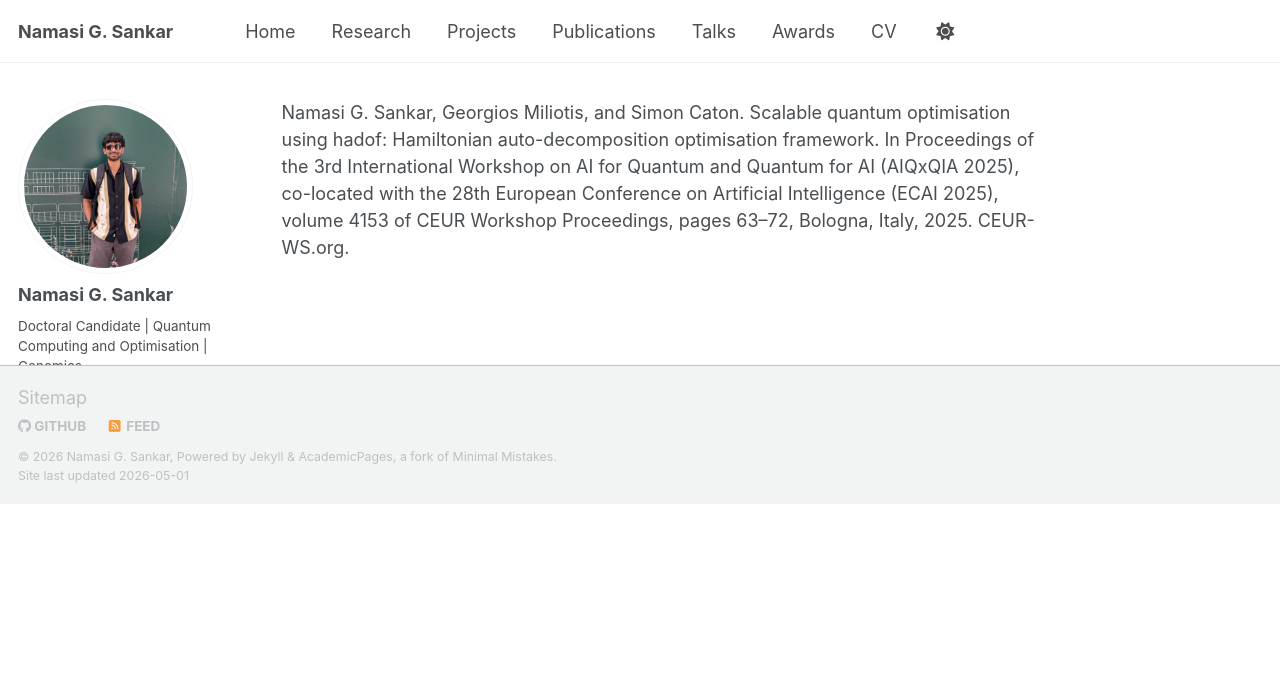
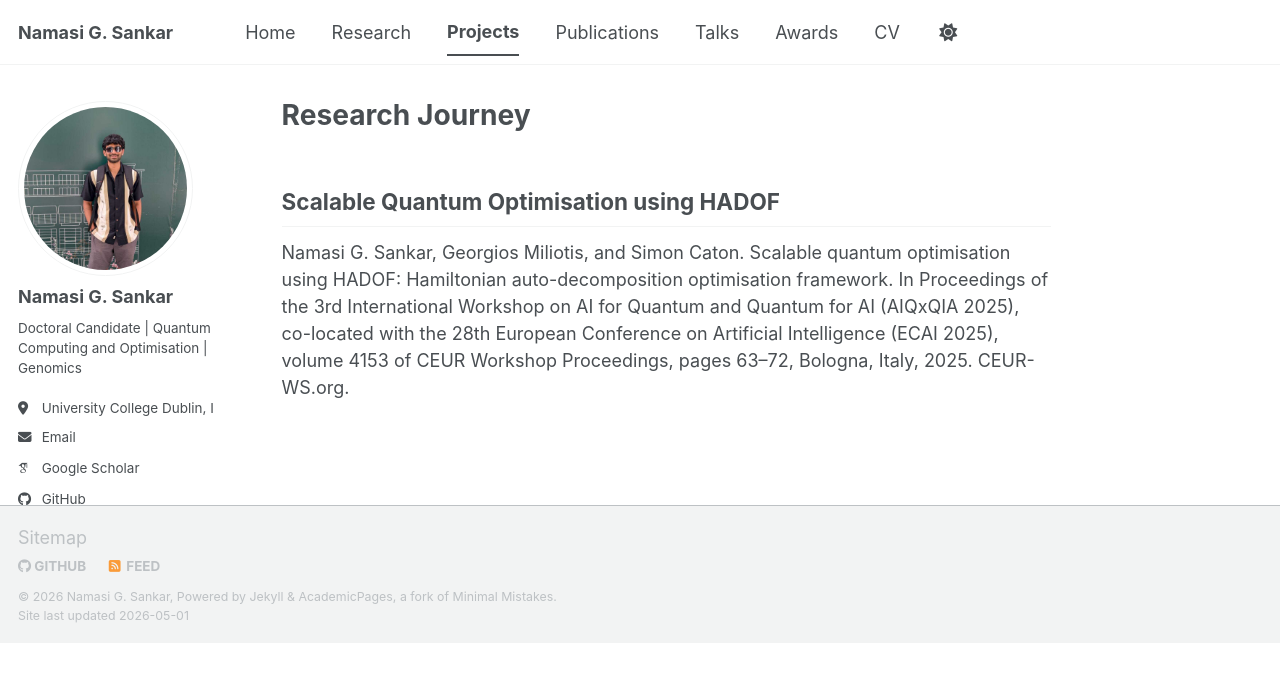
Before and after one commit to Namasi-PhD/Namasi-PhD.github.io, a Jekyll site: the page built from _pages/publications.md, in a window 1280 px wide. Shown: the top 682 px of the page. Built offline with Jekyll 4.4.1, drawn with Linux system fonts in a browser that asks for light colours; some web fonts are replaced; our own code applies the rules of GitHub Pages for plain Markdown files; a script bundle is joined from its source files by our own code; library files that are not in the unit come from our copies.

Commit message:
Update publications page with new layout and title

```diff
--- a/_pages/publications.md
+++ b/_pages/publications.md
@@ -1 +1,9 @@
-Namasi G. Sankar, Georgios Miliotis, and Simon Caton. Scalable quantum optimisation using hadof: Hamiltonian auto-decomposition optimisation framework. In Proceedings of the 3rd International Workshop on AI for Quantum and Quantum for AI (AIQxQIA 2025), co-located with the 28th European Conference on Artificial Intelligence (ECAI 2025), volume 4153 of CEUR Workshop Proceedings, pages 63–72, Bologna, Italy, 2025. CEUR-WS.org.
+---
+layout: single
+title: "Research Journey"
+permalink: /projects/
+---
+
+## Scalable Quantum Optimisation using HADOF
+
+Namasi G. Sankar, Georgios Miliotis, and Simon Caton. Scalable quantum optimisation using HADOF: Hamiltonian auto-decomposition optimisation framework. In Proceedings of the 3rd International Workshop on AI for Quantum and Quantum for AI (AIQxQIA 2025), co-located with the 28th European Conference on Artificial Intelligence (ECAI 2025), volume 4153 of CEUR Workshop Proceedings, pages 63–72, Bologna, Italy, 2025. CEUR-WS.org.
```
